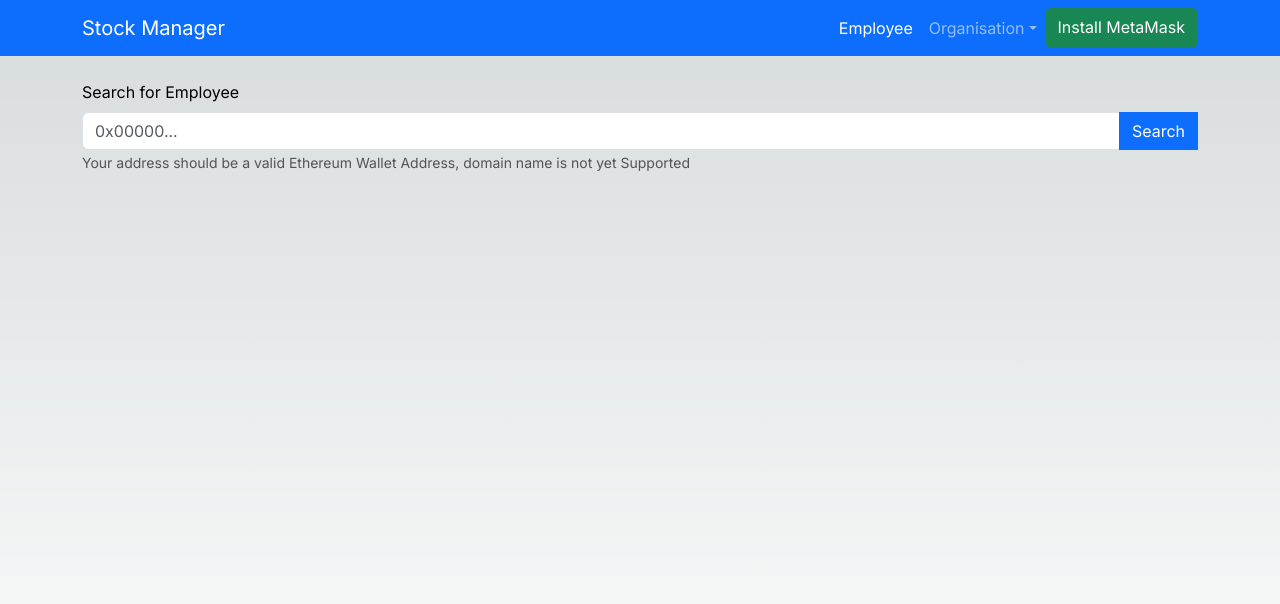
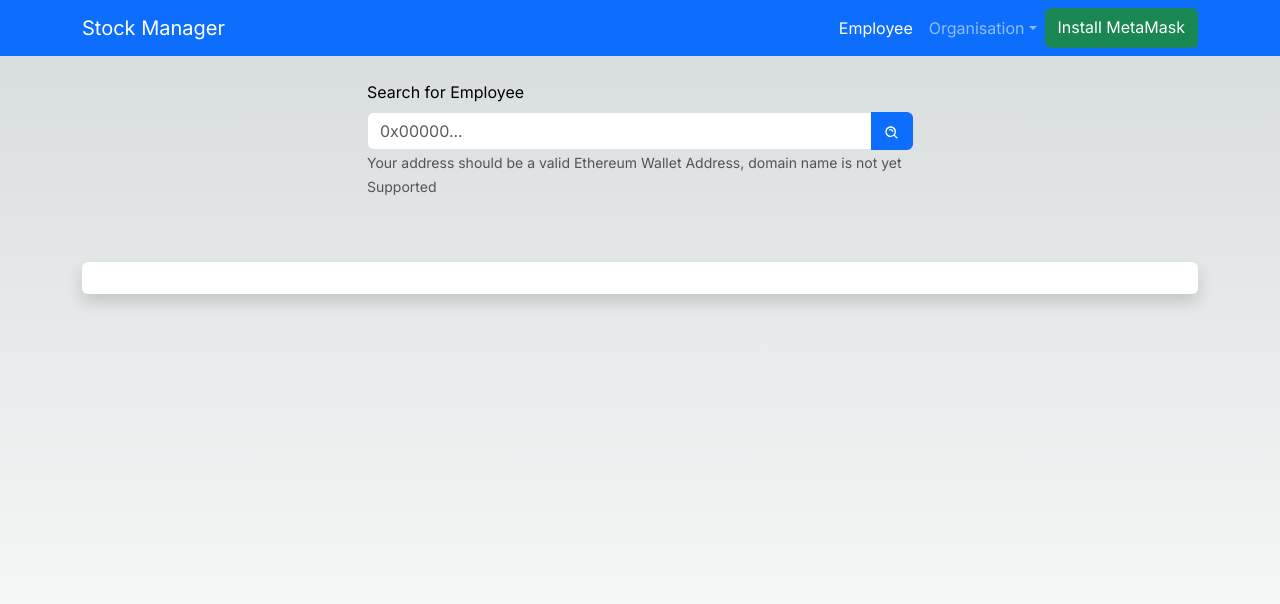
Before and after one commit to leodarkseid/periwnkl-website, a Next.js app: page /stock/employee in a window 1280 px wide. Shown: the top 604 px of the page. Built offline with nearby package versions, Linux system fonts and the light colour scheme.

Commit message:
started employee

```diff
--- a/package.json
+++ b/package.json
@@ -25,6 +25,7 @@
     "react": "18.2.0",
     "react-bootstrap": "^2.8.0",
     "react-dom": "18.2.0",
+    "react-icons": "^4.10.1",
     "react-redux": "^8.1.1",
     "typescript": "5.1.6"
   }
--- a/src/app/stock/employee/page.tsx
+++ b/src/app/stock/employee/page.tsx
@@ -1,6 +1,8 @@
 "use client";
 import {Button, Form, Spinner } from "react-bootstrap";
 import { useState, FormEvent } from "react";
+import PageBox from "./pageBox";
+import { BiSearchAlt } from 'react-icons/bi';
 
 export default function Employee() {
     const [searchResultsLoading, setSearchResultsLoading] = useState(false);
@@ -15,8 +17,9 @@ export default function Employee() {
     }
 
     return (
-        <div>
-            <Form onSubmit={handleSubmit}>
+        <>
+            <div className="container d-flex justify-content-center">
+                <Form onSubmit={handleSubmit} className="w-50">
                     <Form.Group className="mb-3" controlId="search-input">
                         <Form.Label>Search for Employee </Form.Label>
                         <div style={{ position: "relative" }}>
@@ -25,16 +28,21 @@ export default function Employee() {
                         placeholder="0x00000..."
                         />
 
-                <Button type="submit" className="mb-3" disabled={searchResultsLoading}
+                    <Button type="submit" className="mb-3 " disabled={searchResultsLoading}
                     style={{
                         position: "absolute",
                         top: 0,
                         right: 0,
                         height: "100%",
-                    borderRadius: 0,
+                        borderTopRightRadius: "15%",
+                        borderBottomRightRadius: "15%",
+                        borderBottomLeftRadius: 0,
+                        borderTopLeftRadius: 0,
+
+
                     }}
                     >
-                    Search
+                        <BiSearchAlt />
                     </Button>
                     </div><Form.Text id="inputHelpBlock" muted>
                             Your address should be a valid Ethereum Wallet Address, domain name is not yet Supported
@@ -42,5 +50,7 @@ export default function Employee() {
                     </Form.Group>
                 </Form>
             </div>
+            <PageBox />
+        </>
     );
 }
--- /dev/null
+++ b/src/app/stock/employee/pageBox.tsx
@@ -0,0 +1,7 @@
+"use client"
+export default function PageBox(){
+    return(
+        <div className="shadow p-3 mb-5 mt-5 bg-white rounded">
+        </div>
+    );
+}
```
Also changed, not shown: src/app/stock/organisation/create/page.tsx (+7 -14 lines), 1 other file (tests, documents, lock files or other folders). Lines whose indentation alone changed are shown as unchanged.
